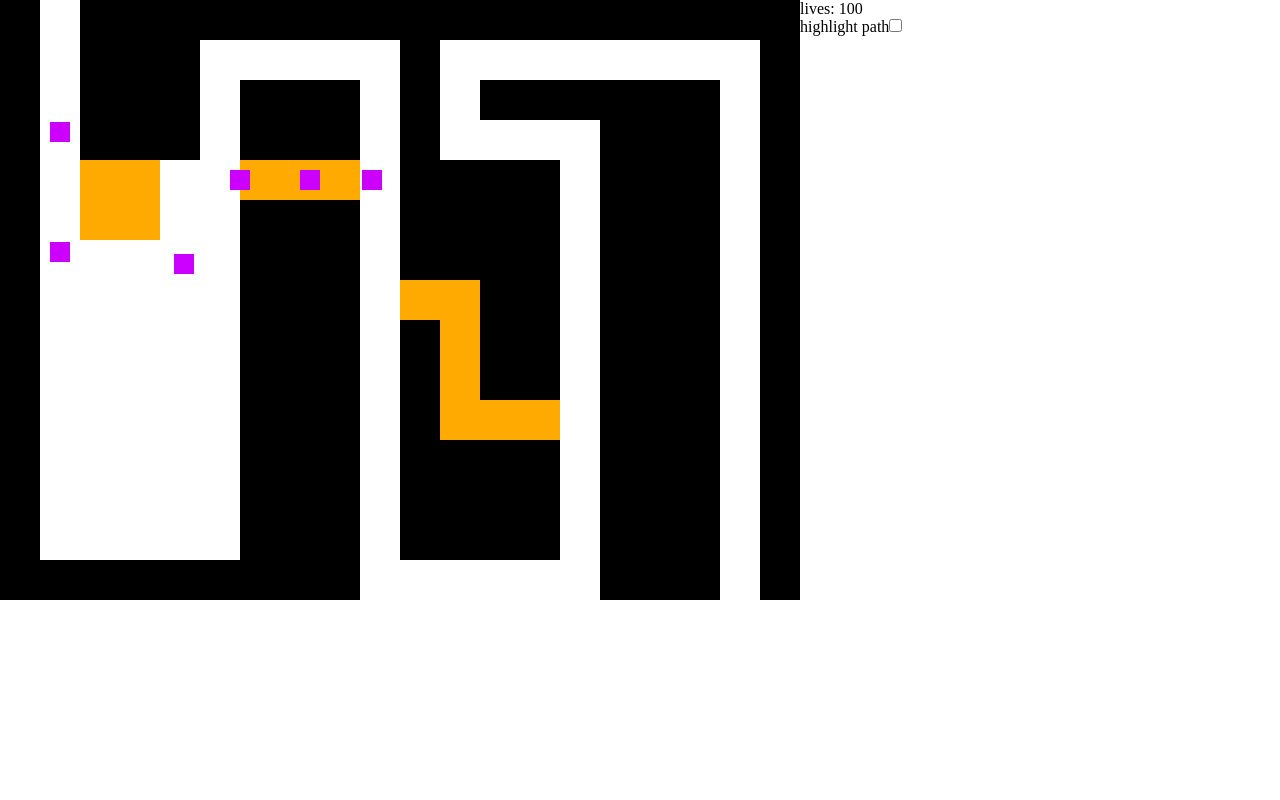
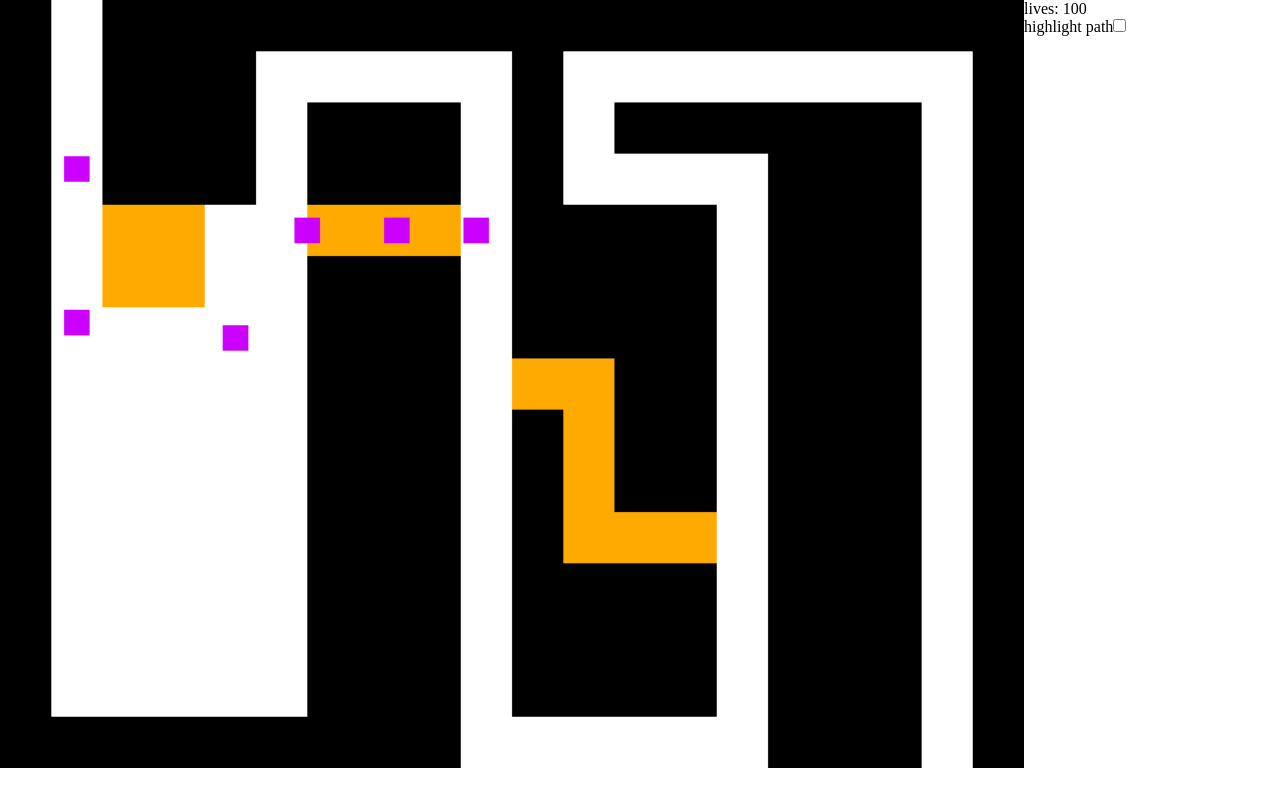
Before and after one commit to peter-m/TD, a PHP site: page / in a window 1280 px wide. Run offline with PHP 8.4, Linux system fonts and the light colour scheme.

Commit message:
some more minor layout adjustments

```diff
--- a/css/styles.css
+++ b/css/styles.css
@@ -3,14 +3,18 @@
     padding:0;
 }
 
-#game,#menu {
-    float: left;
+#game, #menu {
+    width:100%;
 }
 
-#menu {
-    width:20%;
+@media only screen and (min-width: 1038px) {
+    #game,#menu {
+        float: left;
+    }
+    #menu {
+        width:20%;
+    }
+    #game {
+        width:80%;
+    }
 }
-
-/*#game {
-    width:60%;
-}*/
--- a/js/game.js
+++ b/js/game.js
@@ -536,5 +536,5 @@ k.up("alt p", function(){
 // add some settings to be made via the menu //
 ///////////////////////////////////////////////
 document.getElementById("highlightPath").addEventListener("click",function(){
-    game.debug.highlightPath = !game.debug.highlightPath;
+    game.debug.highlightPath = !game.debug.highlightPath; // toggle the highlightPath option
 }, false);
```
